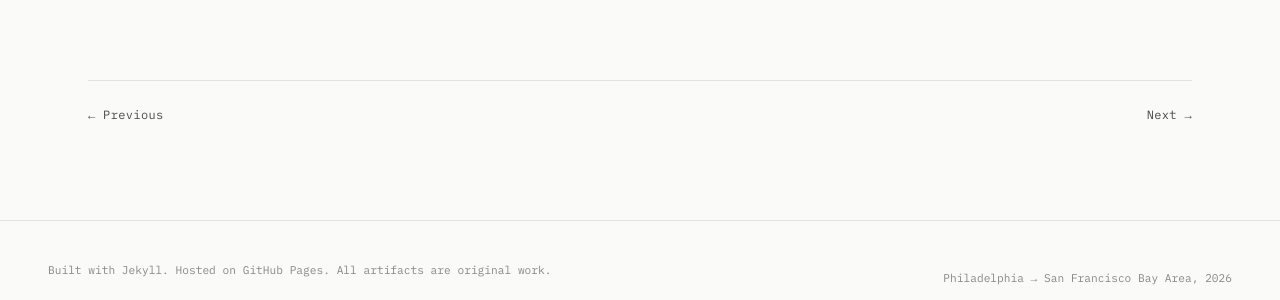
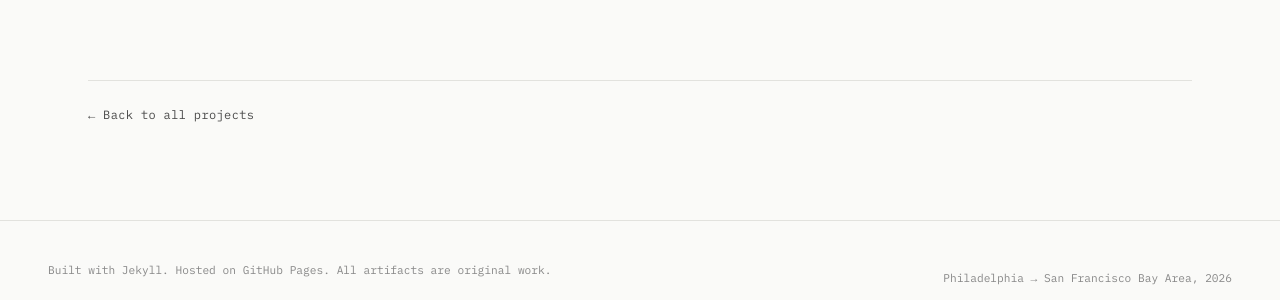
Before and after one commit to cameron-murr/cameron-murr.github.io, a Jekyll site: the page built from _projects/iec-62304-sdp.md, in a window 1280 px wide and 900 px high, scrolled down 2934 px. Shown: the part 580-880 px from the top of the window. Built offline with Jekyll 4.4.1, drawn with Linux system fonts in a browser that asks for light colours.

Commit message:
changed navigation structure to only go back to home page

```diff
--- a/_layouts/project.html
+++ b/_layouts/project.html
@@ -64,12 +64,7 @@ layout: default
   </div>
 
   <div class="project-nav">
-    {% if page.previous %}
-    <a href="{{ page.previous.url | relative_url }}" class="project-nav-link prev">← Previous</a>
-    {% endif %}
-    {% if page.next %}
-    <a href="{{ page.next.url | relative_url }}" class="project-nav-link next">Next →</a>
-    {% endif %}
+    <a href="/#projects" class="project-nav-link">← Back to all projects</a>
   </div>
 
 </article>
```
